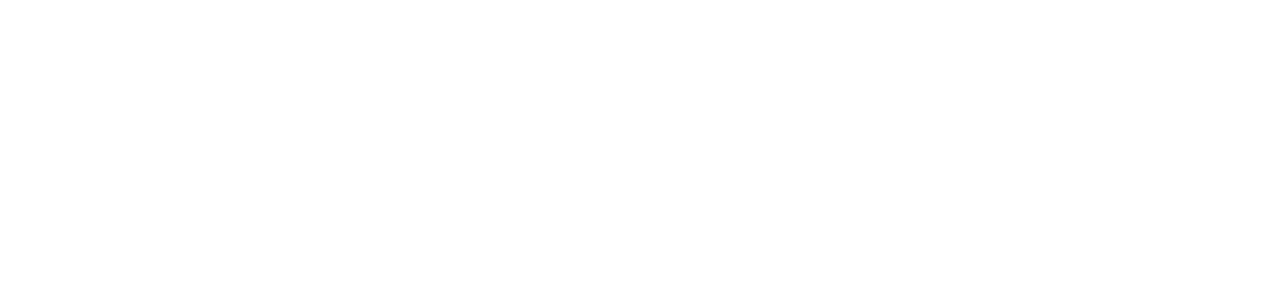
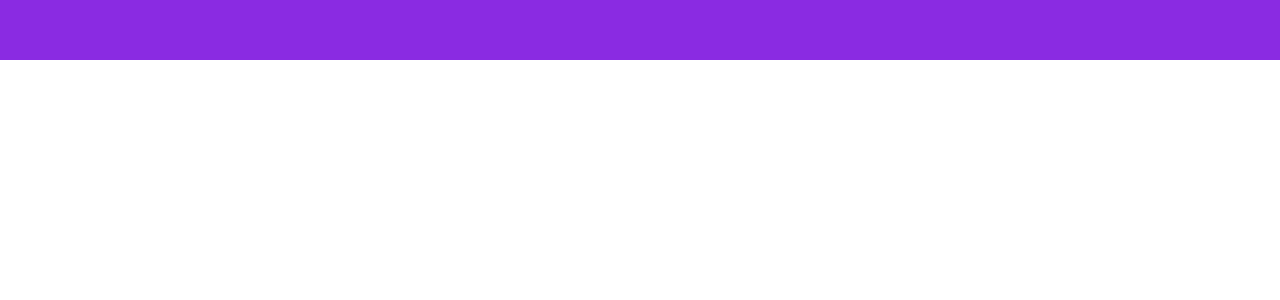
Before and after one commit to fuuwille/fuuwille-ui, a React (Vite) app in the folder playground/: page / in a window 1280 px wide. Shown: the top 300 px of the page. Built offline with nearby package versions, Linux system fonts and the light colour scheme.

Commit message:
Add className to Header component for styling

```diff
--- a/playground/src/components/Header.tsx
+++ b/playground/src/components/Header.tsx
@@ -1,6 +1,8 @@
+import style from '../styles/Header.module.css';
+
 export const Header = () => {
     return (
-        <header>
+        <header className={style.header}>
 
         </header>
     );
```
